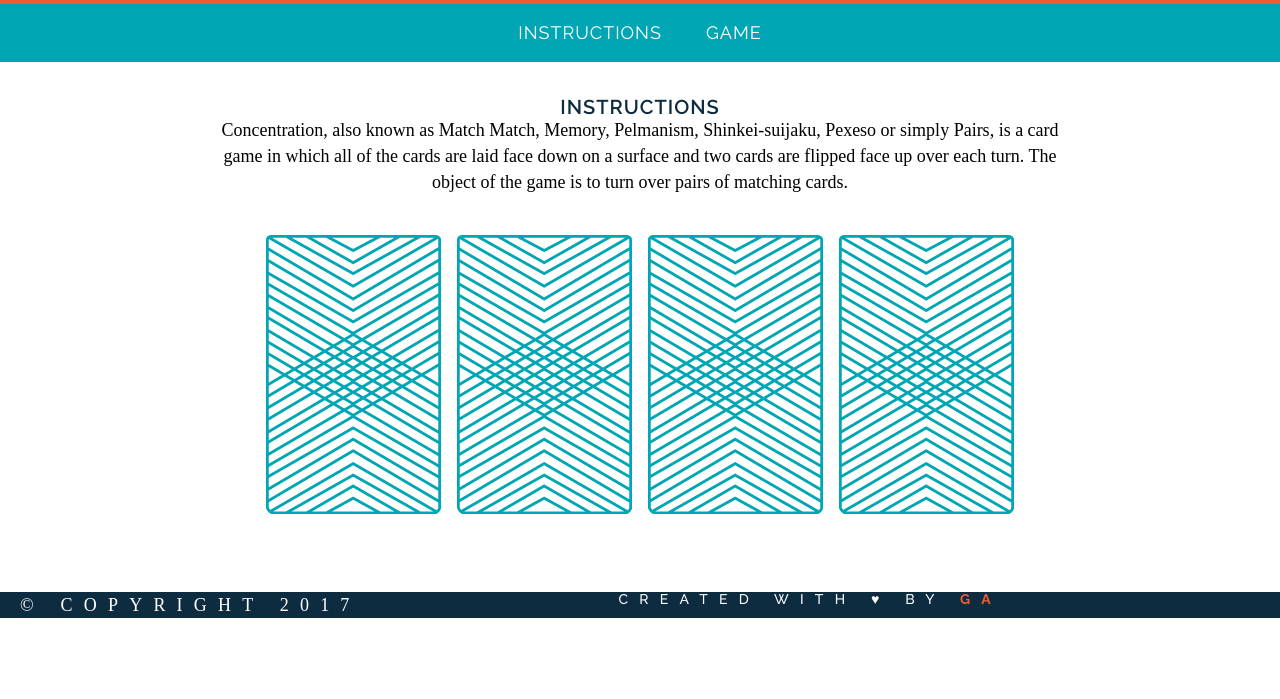
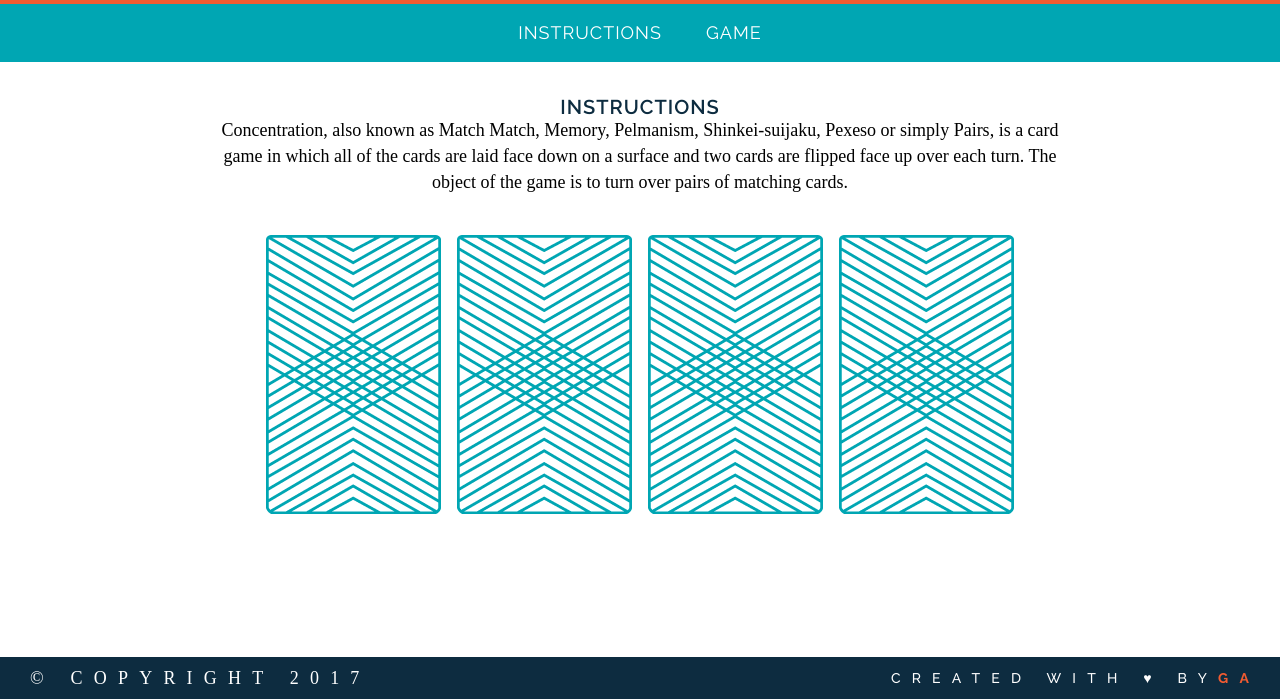
Before and after one commit to carlo-bruno/wdi-fundamentals-memorygame, a plain HTML site: page memory_game/index.html in a window 1280 px wide. Shown: the part 101-800 px from the top of the page. Drawn offline with Linux system fonts and the light colour scheme; a web font is replaced by a local one.

Commit message:
used flexbox instead of float

```diff
--- a/memory_game/css/style.css
+++ b/memory_game/css/style.css
@@ -1,6 +1,7 @@
 body {
   text-align: center;
   margin: 0;
+  width: 100%;
 }
 
 /* Typography ------------------------------------------ */
@@ -74,30 +75,38 @@ img {
 
 footer {
   text-transform: uppercase;
-  padding: 0 20px;
+  padding: 8px 20px;
   background-color: #0d2c40;
   color: #ffffff;
   font-size: 14px;
   letter-spacing: 0.8em;
   font-weight: 500;
   font-family: "Raleway", sans-serif;
+
+  display: flex;
+  flex-direction: row;
+  flex-wrap: nowrap;
+  align-items: center;
+
+  position: absolute;
+  right: 0;
+  bottom: 0;
+  width: 100%;
+  overflow: hidden;
 }
 
-.clearfix:after {
+/* .clearfix:after {
   visibility: hidden;
   display: block;
   content: " ";
   clear: both;
   height: 0;
   font-size: 0;
-}
+} */
 
 .copyright {
-  float: left;
-}
-
-.message {
-  float: right;
+  margin-right: auto;
+  margin-left: 50px;
 }
 
 .name {
--- a/memory_game/index.html
+++ b/memory_game/index.html
@@ -31,9 +31,9 @@
         the game is to turn over pairs of matching cards.
       </p>
 
-      <div id="game-board" class="board clearfix"></div>
+      <div id="game-board" class="board"></div>
     </main>
-    <footer class="clearfix">
+    <footer>
       <p class="copyright">&copy; Copyright 2017</p>
       <p class="message"></p>Created with &hearts; by <span class="name">GA</span></p>
     </footer>
```
